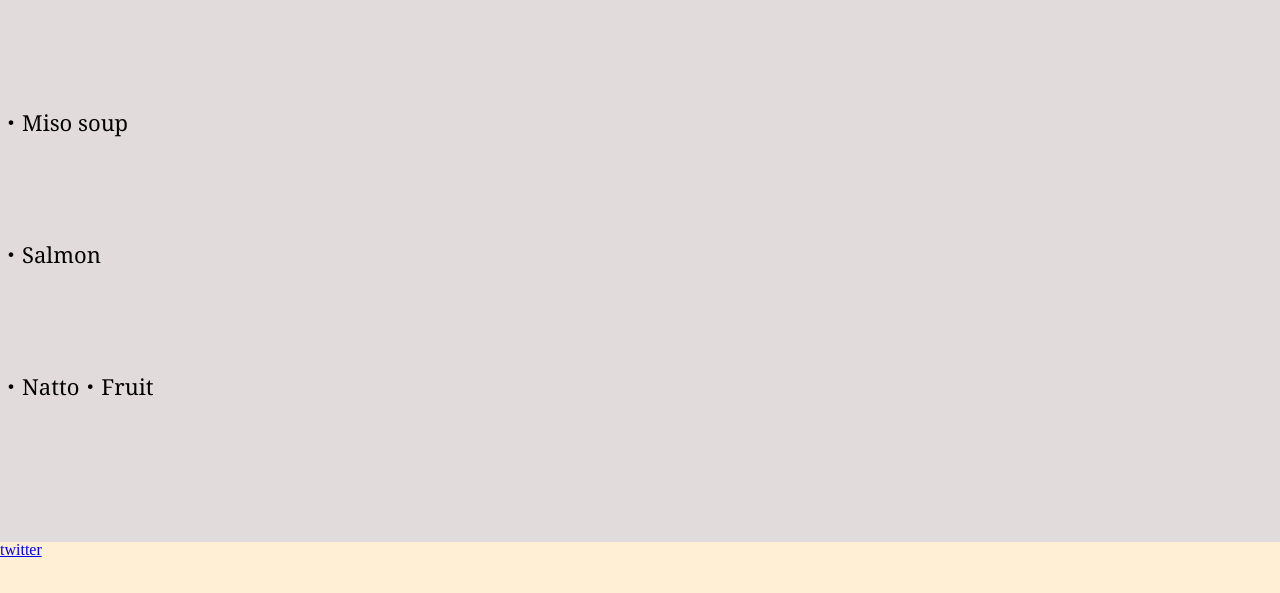
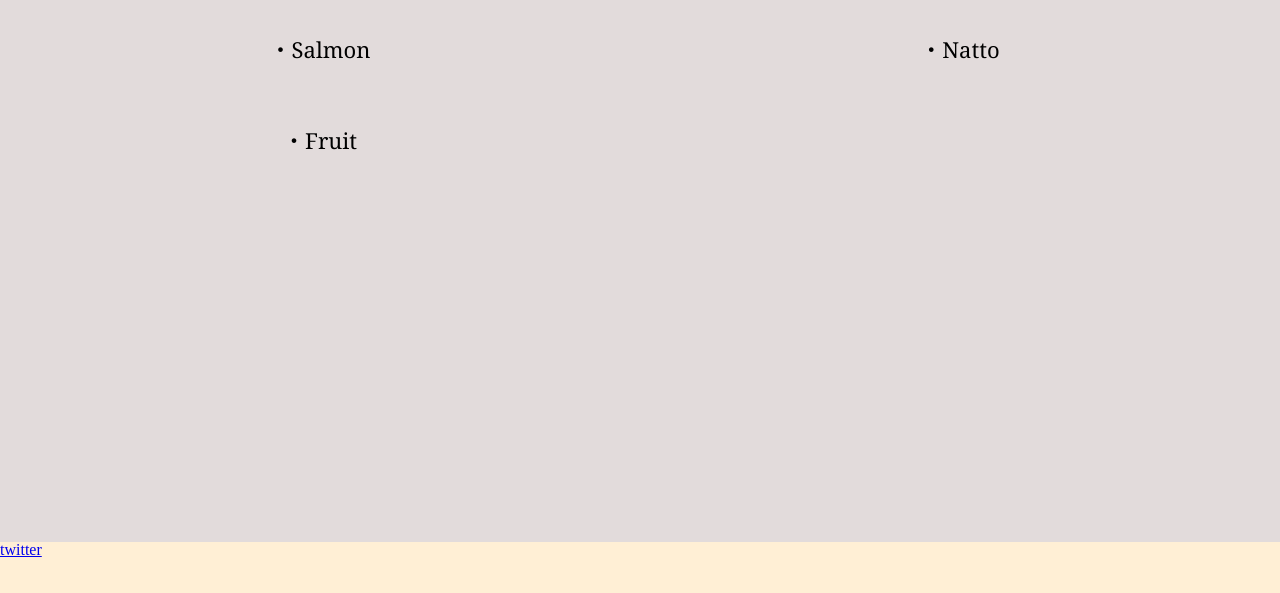
Before and after one commit to chifuminn/breakfast_html, a plain HTML site: page index.html in a window 1280 px wide. Shown: the part 283-876 px from the top of the page. Drawn offline with Linux system fonts and the light colour scheme.

Commit message:
テロップを2列

```diff
--- a/css/style.css
+++ b/css/style.css
@@ -99,9 +99,22 @@ header{
 
 .main-wrapper li{
     font-size:22px;
-    line-height:6;
+    line-height:3;
     font-family: Georgia, serif;
+    text-align: center;
 }
+
+.container ul {
+    /* width: 100%; */
+    display: flex;
+    justify-content: space-between;
+    flex-wrap: wrap;
+  }
+
+  .container ul li {
+    width:50%;
+    margin-bottom: 2%;
+  }
 
 .food{
    inline:block;
@@ -112,3 +125,7 @@ header{
     height:200px;
     background-color:papayawhip;
 }
+
+.twitter{
+
+}
```
